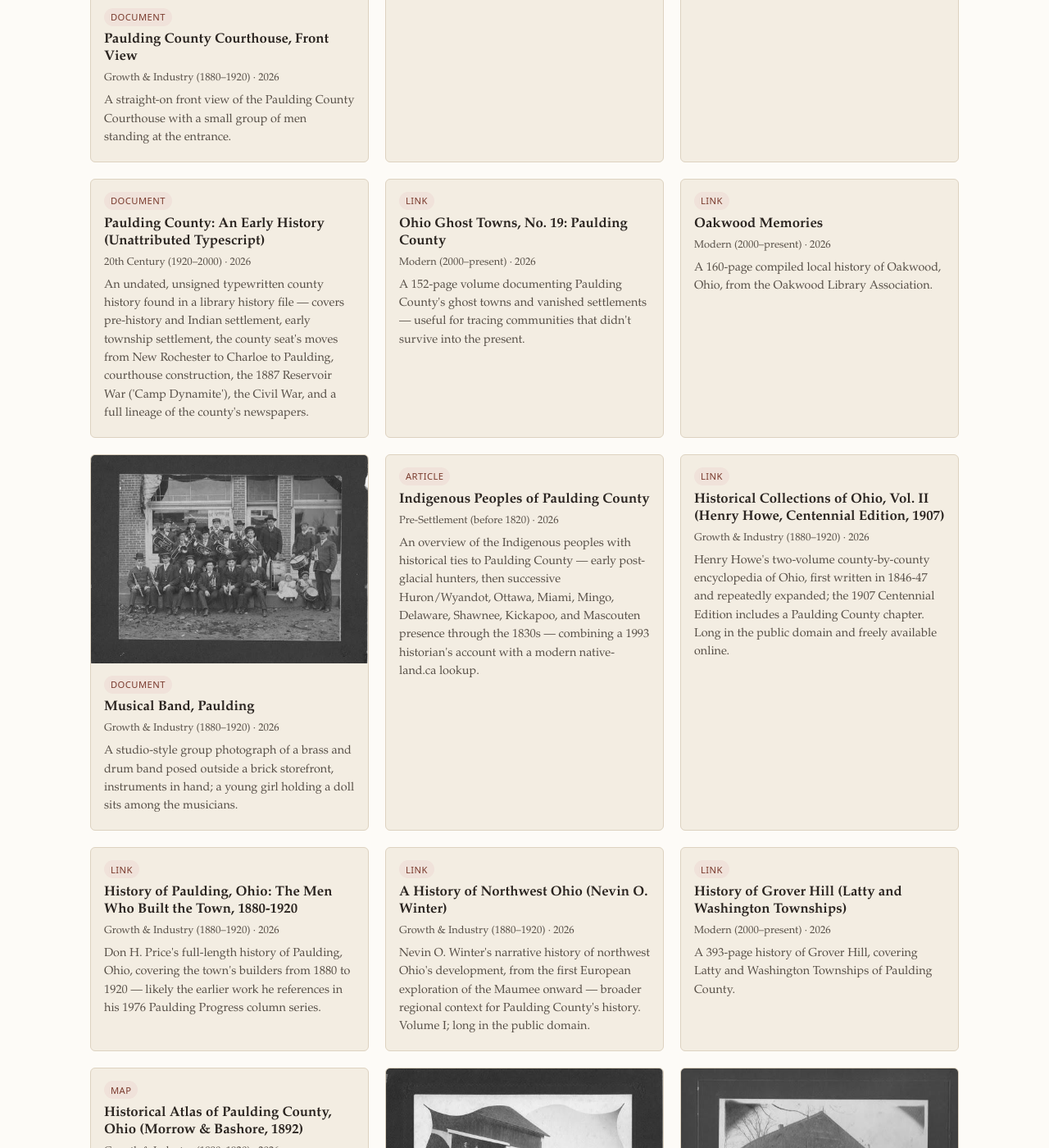
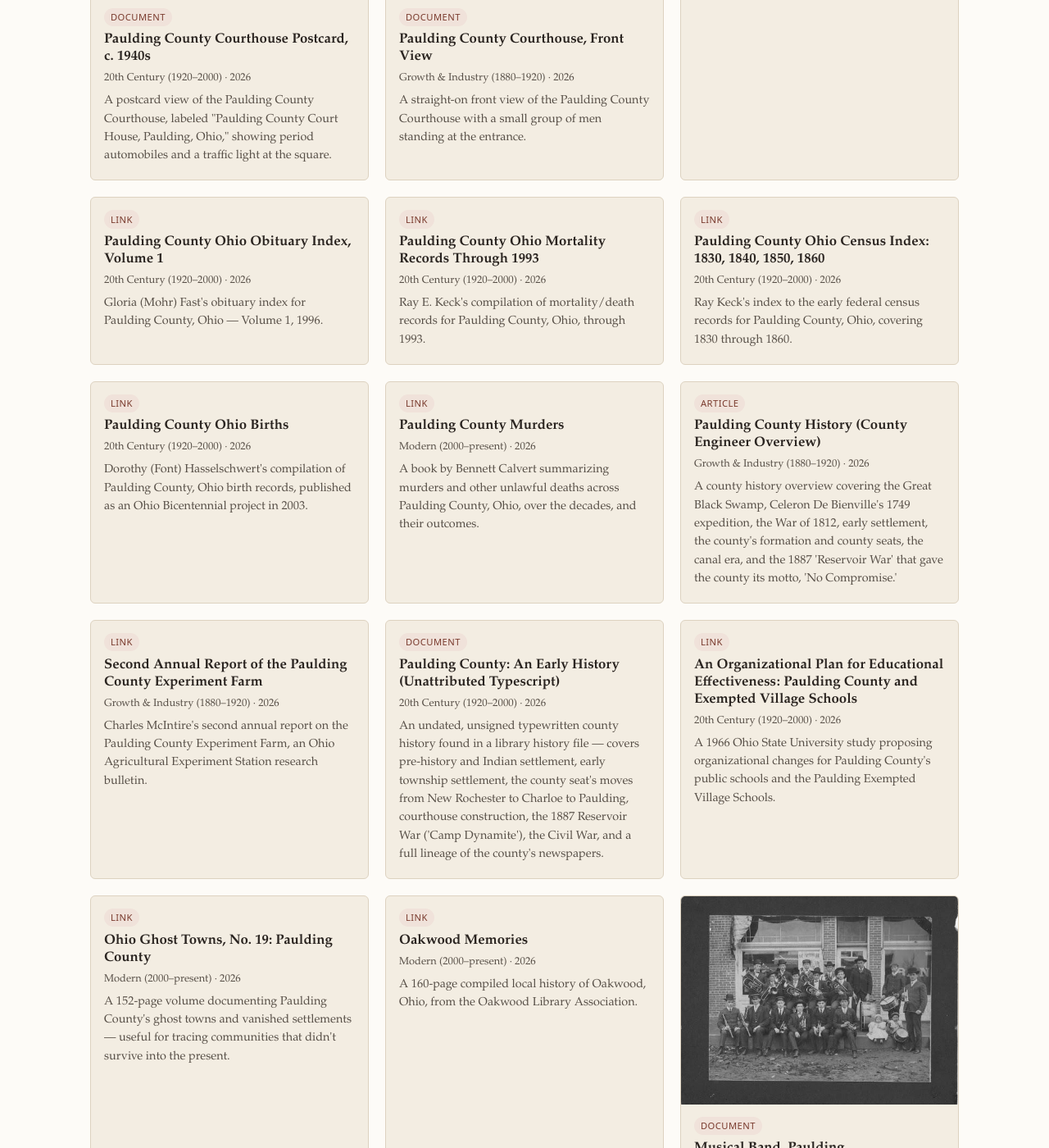
Before and after one commit to jofer215/Paulding, a Jekyll site: the page built from browse.html, in a window 1280 px wide and 1400 px high, scrolled down 2025 px. Shown: the whole window at 82% size. Built offline with Jekyll 4.4.1, drawn with Linux system fonts in a browser that asks for light colours; some of the changed text lies outside the part shown.

Commit message:
Add bibliographic entries for 15 books/reports found via Anna's Archive
None of these are reproduced or hosted here - several are still in
copyright (Gerber's 2013 art history) and several more are genealogy
record compilations (obituary indexes, birth/mortality/census records,
cemetery inscriptions, veterans list) rather than county-history
narratives. Each gets a bibliography-only card with a citation and,
where a legitimate link exists (the author's own site, WorldCat), an
external_url - no content from the shadow-library copies is used.

One of these (the 1992 Budd/Workman compilation) turns out to include
the township and personal histories that this archive's existing 1882
Historical Hand-Atlas transcription is still missing - cross-linked
both directions as a lead for future transcription work.

Also fixes local Jekyll builds on this machine: Ruby 3.4+/4.0 dropped
csv/base64/bigdecimal from default gems (added to Gemfile), and the
old liquid gem pulled in by github-pages calls a Ruby method removed
in 3.2+, so this repo is now pinned to Ruby 3.1.4 via rbenv (.ruby-version).

Co-Authored-By: Claude Sonnet 5 <noreply@anthropic.com>
Claude-Session: https://claude.ai/code/session_01HFiX5DwBj15tjgeMJKLPqW

```diff
--- a/Gemfile
+++ b/Gemfile
@@ -3,3 +3,9 @@ source "https://rubygems.org"
 # Matches the Jekyll/plugin versions GitHub Pages uses in production.
 # Run `bundle install` then `bundle exec jekyll serve` to preview locally.
 gem "github-pages", group: :jekyll_plugins
+
+# Ruby 3.4+ dropped these from the default gems; github-pages' old Jekyll
+# still expects them to just be there.
+gem "csv"
+gem "base64"
+gem "bigdecimal"
--- /dev/null
+++ b/_items/all-the-mommies-would-go-painting-together-gerber-2013.md
@@ -0,0 +1,21 @@
+---
+title: "All the Mommies Would Go Painting Together: The Art of Art in Paulding County, Ohio"
+type: link
+era: 2000-present
+description: "Alice L. Gerber's scrapbook-style history of a group of Paulding County artists and their painting circle, self-published in 2013."
+source: "Alice L. Gerber, Paulding, OH, ©2013, Brune Printing. ISBN 9780615801537."
+rights: "In copyright. A copy circulates via Anna's Archive (a shadow-library site); that copy is not reproduced or hosted here. This entry is bibliographic only."
+external_url: "https://www.rmgerberbooks.com/art.html"
+tags: [art, local history, bibliography, further reading]
+---
+
+A scrapbook-style history of "the art of art" in Paulding County — a
+group of local women who painted together — compiled by Alice L.
+Gerber. Per contemporary coverage in the *Paulding County Progress*,
+Gerber described it as "their story... put together like a scrapbook,
+but without the glue and bumps of embellishments," and copies were
+donated to the Paulding Carnegie Library branches and the John Paulding
+Historical Society. Hardbound, originally sold for $15.
+
+This is a bibliographic entry only — the book is still in copyright,
+and isn't reproduced here.
--- /dev/null
+++ b/_items/cemetery-inscriptions-paulding-county-ohio-1986.md
@@ -0,0 +1,13 @@
+---
+title: "Cemetery Inscriptions, Paulding County, Ohio"
+type: link
+era: 1920-2000
+description: "A 1986 compilation of cemetery inscriptions from Paulding County, Ohio, compiler unknown."
+source: "Compiler unknown, 1986."
+rights: "Rights status unconfirmed. A copy circulates via Anna's Archive (a shadow-library site); not reproduced or hosted here."
+tags: [genealogy, cemetery records, bibliography, further reading]
+---
+
+A 1986 compilation of cemetery inscriptions across Paulding County,
+Ohio. A genealogy research aid rather than a county-history narrative,
+included here as a bibliographic reference — not reproduced.
--- /dev/null
+++ b/_items/early-births-paulding-county-ohio-vol2-1985.md
@@ -0,0 +1,13 @@
+---
+title: "Early Births, Paulding County, Ohio, Volume 2"
+type: link
+era: 1920-2000
+description: "A 1985 compilation of early birth records from Paulding County, Ohio — Volume 2, compiler unknown."
+source: "Compiler unknown, 1985."
+rights: "Rights status unconfirmed. A copy circulates via Anna's Archive (a shadow-library site); not reproduced or hosted here."
+tags: [genealogy, birth records, bibliography, further reading]
+---
+
+A 1985 compilation of early birth records for Paulding County, Ohio —
+Volume 2. A genealogy research aid rather than a county-history
+narrative, included here as a bibliographic reference — not reproduced.
--- /dev/null
+++ b/_items/economics-of-farming-on-paulding-soil-blosser.md
@@ -0,0 +1,18 @@
+---
+title: "Economics of Farming on Paulding Soil"
+type: link
+era: 1920-2000
+description: "R. H. Blosser's research bulletin on the economics of farming Paulding County's soil, published by the Ohio Agricultural Experiment Station."
+source: "R. H. Blosser, Research Bulletin, Ohio Agricultural Experiment Station. OCLC 19029146."
+rights: "Rights status unconfirmed. A copy circulates via Anna's Archive (a shadow-library site); not reproduced or hosted here."
+tags: [agriculture, soil, ohio agricultural experiment station, bibliography, further reading]
+---
+
+A research bulletin from the Ohio Agricultural Experiment Station
+analyzing the economics of farming Paulding County's distinctive soil
+(the county's soils are heavy clay, a legacy of the Great Black Swamp).
+Exact publication year not confirmed. Not reproduced here — bibliographic
+entry only. Related:
+[Second Annual Report of the Paulding County Experiment Farm]({{ "/archive/paulding-county-experiment-farm-second-annual-report-mcintire/" | relative_url }})
+and
+[Third Annual Report of the Paulding County Experiment Farm]({{ "/archive/paulding-county-experiment-farm-third-annual-report-1913/" | relative_url }}).
--- a/_items/historical-hand-atlas-1882-paulding-county-history.md
+++ b/_items/historical-hand-atlas-1882-paulding-county-history.md
@@ -858,4 +858,8 @@ Paulding county will be almost equal to any in Ohio.
 *This transcription is a work in progress — the original essay continues
 beyond this excerpt. If you have access to later sections (township
 histories, notable residents and institutions), they can be appended here
-or added as separate document entries.*
+or added as separate document entries.* A 1992 compilation reprinting
+pages 179-239 of the same atlas, including township and personal
+histories, is noted at
+[History of Northwestern Ohio, History of Paulding County (Budd, compiled by Workman, 1992)]({{ "/archive/history-of-northwestern-ohio-paulding-county-budd-workman-1992/" | relative_url }})
+— a strong candidate source for that missing continuation.
--- /dev/null
+++ b/_items/history-of-northwestern-ohio-paulding-county-budd-workman-1992.md
@@ -0,0 +1,21 @@
+---
+title: "History of Northwestern Ohio, History of Paulding County (Budd, compiled by Workman, 1992)"
+type: link
+era: 1920-2000
+description: "A 1992 compilation by Marjean Holmes Workman reprinting pages 179-239 of the 1882 Historical Hand-Atlas — Everett A. Budd's county history essay (already transcribed elsewhere in this archive) plus township and personal histories of Paulding County that this archive is still missing."
+source: "By Everett A. Budd (1882 original); compiled by Marjean Holmes Workman, 1992. A part of the Historical Hand Atlas, H.H. Hardesty & Company Publishers (1882), pages 179-239."
+rights: "The underlying 1882 text is public domain. This specific 1992 compilation/reprint's own rights status is unconfirmed; not reproduced here."
+tags: [1882, historical hand-atlas, everett a budd, bibliography, further reading]
+---
+
+This 1992 compilation reprints pages 179-239 of the 1882
+*Historical Hand-Atlas*, covering both Everett A. Budd's county history
+essay — already transcribed in this archive as
+[History of Paulding County, Ohio (Historical Hand-Atlas, 1882)]({{ "/archive/historical-hand-atlas-1882-paulding-county-history/" | relative_url }}),
+which notes the original "continues beyond this excerpt" — and
+township and personal histories of Paulding County that haven't been
+transcribed anywhere in this archive yet.
+
+Not reproduced here (surfaced via Anna's Archive, a shadow-library
+site), but flagged as a strong candidate for a future `document` entry
+covering the township/personal-histories continuation specifically.
--- /dev/null
+++ b/_items/military-veterans-paulding-county-ohio-1994.md
@@ -0,0 +1,13 @@
+---
+title: "Military Veterans, Paulding County, Ohio"
+type: link
+era: 1920-2000
+description: "A 1994 compilation of military veterans records from Paulding County, Ohio, compiler unknown."
+source: "Compiler unknown, 1994."
+rights: "Rights status unconfirmed. A copy circulates via Anna's Archive (a shadow-library site); not reproduced or hosted here."
+tags: [genealogy, military records, veterans, bibliography, further reading]
+---
+
+A 1994 compilation of military veterans associated with Paulding
+County, Ohio. A genealogy research aid rather than a county-history
+narrative, included here as a bibliographic reference — not reproduced.
--- /dev/null
+++ b/_items/organizational-plan-educational-effectiveness-paulding-1966.md
@@ -0,0 +1,14 @@
+---
+title: "An Organizational Plan for Educational Effectiveness: Paulding County and Exempted Village Schools"
+type: link
+era: 1920-2000
+description: "A 1966 Ohio State University study proposing organizational changes for Paulding County's public schools and the Paulding Exempted Village Schools."
+source: "A. E. Wohlers (Project Director), M. J. Conrad (Unit Head), Powell Toth (Associate); Educational Administration and Facilities Unit, Educational Development Division, School of Education, The Ohio State University, Columbus, Ohio, March 1966. OCLC 8643308."
+rights: "Rights status unconfirmed. A copy circulates via Anna's Archive (a shadow-library site); not reproduced or hosted here."
+tags: [schools, education, ohio state university, bibliography, further reading]
+---
+
+A March 1966 study by Ohio State University's School of Education,
+proposing an organizational plan for "educational effectiveness" across
+Paulding County's public schools and the Paulding Exempted Village
+Schools district. Not reproduced here — bibliographic entry only.
--- /dev/null
+++ b/_items/paulding-county-experiment-farm-second-annual-report-mcintire.md
@@ -0,0 +1,17 @@
+---
+title: "Second Annual Report of the Paulding County Experiment Farm"
+type: link
+era: 1880-1920
+description: "Charles McIntire's second annual report on the Paulding County Experiment Farm, an Ohio Agricultural Experiment Station research bulletin."
+source: "Charles McIntire, Bulletin (Ohio Agricultural Experiment Station), no. 258. OCLC 18821919."
+rights: "Rights status unconfirmed. A copy circulates via Anna's Archive (a shadow-library site); not reproduced or hosted here."
+tags: [agriculture, experiment farm, ohio agricultural experiment station, bibliography, further reading]
+---
+
+The second annual report on the Paulding County Experiment Farm, an
+Ohio Agricultural Experiment Station research station established in
+the county to study farming methods suited to its heavy, reclaimed
+Black Swamp soils. Given the numbering, likely covers 1912, published
+around 1913. Not reproduced here — bibliographic entry only. See also
+the
+[Third Annual Report]({{ "/archive/paulding-county-experiment-farm-third-annual-report-1913/" | relative_url }}).
--- /dev/null
+++ b/_items/paulding-county-experiment-farm-third-annual-report-1913.md
@@ -0,0 +1,19 @@
+---
+title: "The Paulding County Experiment Farm: Third Annual Report"
+type: link
+era: 1880-1920
+date: 1914-01-01
+description: "The third annual report on the Paulding County Experiment Farm, covering 1913, published by the Ohio Agricultural Experiment Station in 1914."
+source: "Ohio Agricultural Experiment Station, Bulletin, for 1913, published 1914. OCLC 18842057."
+rights: "Rights status unconfirmed. A copy circulates via Anna's Archive (a shadow-library site); not reproduced or hosted here."
+tags: [agriculture, experiment farm, ohio agricultural experiment station, bibliography, further reading]
+---
+
+The third annual report on the Paulding County Experiment Farm, covering
+the 1913 growing season and published in 1914 by the Ohio Agricultural
+Experiment Station. Part of a series studying farming methods suited to
+Paulding County's heavy, reclaimed Black Swamp soils. Not reproduced
+here — bibliographic entry only. See also the
+[Second Annual Report]({{ "/archive/paulding-county-experiment-farm-second-annual-report-mcintire/" | relative_url }})
+and
+[Economics of Farming on Paulding Soil]({{ "/archive/economics-of-farming-on-paulding-soil-blosser/" | relative_url }}).
--- /dev/null
+++ b/_items/paulding-county-ohio-births-hasselschwert-2003.md
@@ -0,0 +1,14 @@
+---
+title: "Paulding County Ohio Births"
+type: link
+era: 1920-2000
+description: "Dorothy (Font) Hasselschwert's compilation of Paulding County, Ohio birth records, published as an Ohio Bicentennial project in 2003."
+source: "Dorothy (Font) Hasselschwert, 2003 (Ohio Bicentennial)."
+rights: "Rights status unconfirmed. A copy circulates via Anna's Archive (a shadow-library site); not reproduced or hosted here."
+tags: [genealogy, birth records, ohio bicentennial, bibliography, further reading]
+---
+
+A compilation of Paulding County, Ohio birth records, produced by
+Dorothy (Font) Hasselschwert as part of the 2003 Ohio Bicentennial. A
+genealogy research aid rather than a county-history narrative, included
+here as a bibliographic reference — not reproduced.
--- /dev/null
+++ b/_items/paulding-county-ohio-census-index-keck-1996.md
@@ -0,0 +1,14 @@
+---
+title: "Paulding County Ohio Census Index: 1830, 1840, 1850, 1860"
+type: link
+era: 1920-2000
+description: "Ray Keck's index to the early federal census records for Paulding County, Ohio, covering 1830 through 1860."
+source: "Ray Keck, 1996."
+rights: "Rights status unconfirmed. A copy circulates via Anna's Archive (a shadow-library site); not reproduced or hosted here."
+tags: [genealogy, census, ray keck, bibliography, further reading]
+---
+
+An index to Paulding County's earliest federal census records (1830,
+1840, 1850, 1860), compiled by Ray Keck. A genealogy research aid
+rather than a county-history narrative, included here as a bibliographic
+reference — not reproduced.
--- /dev/null
+++ b/_items/paulding-county-ohio-mortality-records-keck-1993.md
@@ -0,0 +1,14 @@
+---
+title: "Paulding County Ohio Mortality Records Through 1993"
+type: link
+era: 1920-2000
+description: "Ray E. Keck's compilation of mortality/death records for Paulding County, Ohio, through 1993."
+source: "Ray E. Keck, 1993."
+rights: "Rights status unconfirmed. A copy circulates via Anna's Archive (a shadow-library site); not reproduced or hosted here."
+tags: [genealogy, mortality records, ray keck, bibliography, further reading]
+---
+
+A compilation of Paulding County mortality records through 1993,
+compiled by Ray E. Keck. A genealogy research aid rather than a
+county-history narrative, included here as a bibliographic reference —
+not reproduced.
--- /dev/null
+++ b/_items/paulding-county-ohio-obituary-index-vol1-fast-1996.md
@@ -0,0 +1,16 @@
+---
+title: "Paulding County Ohio Obituary Index, Volume 1"
+type: link
+era: 1920-2000
+description: "Gloria (Mohr) Fast's obituary index for Paulding County, Ohio — Volume 1, 1996."
+source: "Gloria (Mohr) Fast, 1996."
+rights: "Rights status unconfirmed. A copy circulates via Anna's Archive (a shadow-library site); not reproduced or hosted here."
+external_url: "http://worldcat.org/identities/lccn-n97004988/"
+tags: [genealogy, obituaries, gloria mohr fast, bibliography, further reading]
+---
+
+An obituary index for Paulding County, Ohio, compiled by Gloria (Mohr)
+Fast — Volume 1, published 1996. A genealogy research aid rather than
+a county-history narrative, included here as a bibliographic reference
+— not reproduced. See also
+[Volume 2]({{ "/archive/paulding-county-ohio-obituary-index-vol2-fast-2008/" | relative_url }}).
--- /dev/null
+++ b/_items/paulding-county-ohio-obituary-index-vol2-fast-2008.md
@@ -0,0 +1,16 @@
+---
+title: "Paulding County Ohio Obituary Index, Volume 2"
+type: link
+era: 1920-2000
+description: "Gloria (Mohr) Fast's obituary index for Paulding County, Ohio — Volume 2, 2008."
+source: "Gloria (Mohr) Fast, 2008."
+rights: "Rights status unconfirmed. A copy circulates via Anna's Archive (a shadow-library site); not reproduced or hosted here."
+external_url: "http://worldcat.org/identities/lccn-n97004988/"
+tags: [genealogy, obituaries, gloria mohr fast, bibliography, further reading]
+---
+
+An obituary index for Paulding County, Ohio, compiled by Gloria (Mohr)
+Fast — Volume 2, published 2008. A genealogy research aid rather than
+a county-history narrative, included here as a bibliographic reference
+— not reproduced. See also
+[Volume 1]({{ "/archive/paulding-county-ohio-obituary-index-vol1-fast-1996/" | relative_url }}).
--- /dev/null
+++ b/_items/popular-digest-paulding-county-comprehensive-plan-hill-1954.md
@@ -0,0 +1,15 @@
+---
+title: "Popular Digest of the Paulding County Comprehensive Plan"
+type: link
+era: 1920-2000
+description: "A 1954 digest of the Paulding County Regional Planning Commission's comprehensive plan, prepared by planning consultant Carroll V. Hill."
+source: "Carroll V. Hill & Associates, Planning Consultants, Columbus; prepared for the Paulding County Regional Planning Commission, Paulding, Ohio, 1954. OCLC 68664215."
+rights: "Rights status unconfirmed. A copy circulates via Anna's Archive (a shadow-library site); not reproduced or hosted here."
+tags: [county planning, comprehensive plan, 1954, bibliography, further reading]
+---
+
+A plain-language digest of Paulding County's 1954 comprehensive plan —
+"designed as a current guide for future development based on county
+goals," per its own introduction. Prepared by planning consultant
+Carroll V. Hill for the Paulding County Regional Planning Commission.
+Not reproduced here — bibliographic entry only.
```
Also changed, not shown: 1 other file.
